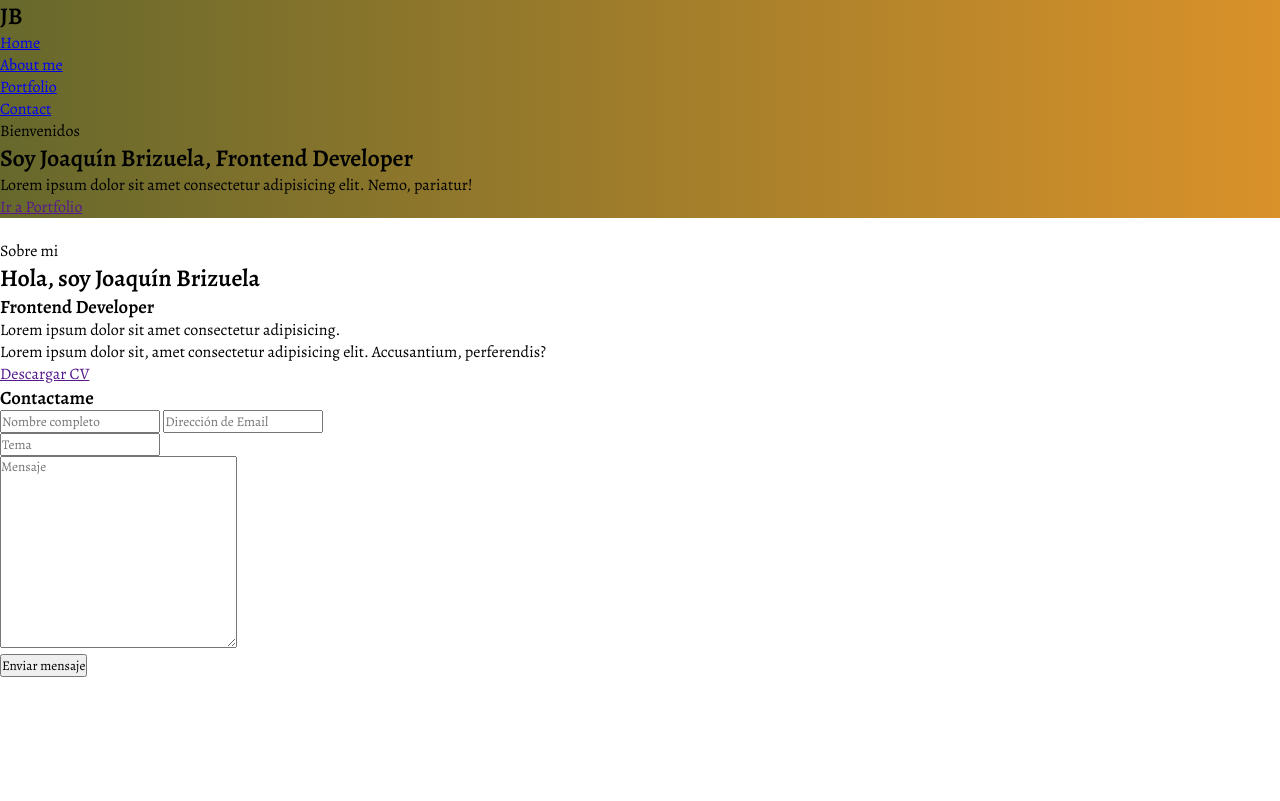
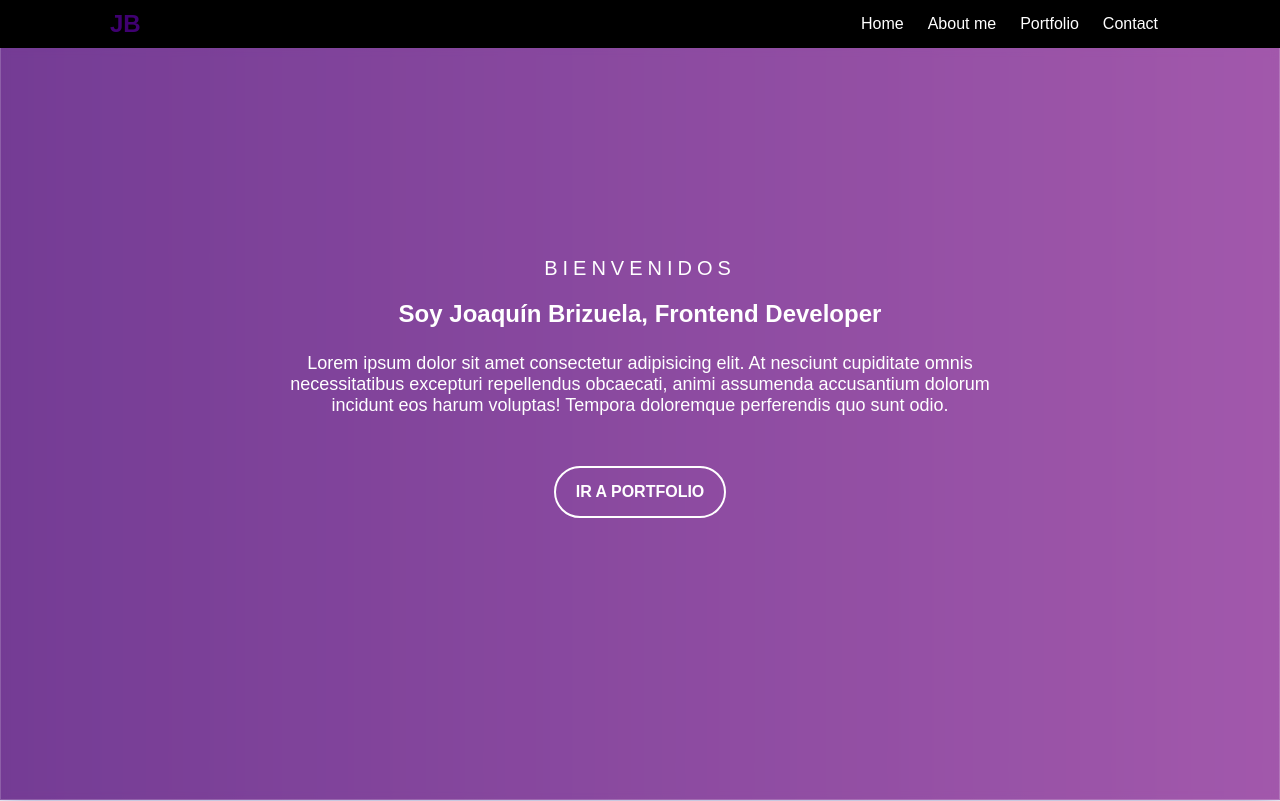
Before and after one commit to JoaquinBrizuela23/portfolio, a plain HTML site: page index.html in a window 1280 px wide. Shown: the top 801 px of the page. Drawn offline with nearby package versions, Linux system fonts and the light colour scheme; a web font is replaced by a local one.

Commit message:
bienvenida css

```diff
--- a/css/style.css
+++ b/css/style.css
@@ -1,24 +1,123 @@
-@import url('https://fonts.googleapis.com/css2?family=Alegreya:wght@400;500;600&display=swap');
+
+ @import url('https://fonts.cdnfonts.com/css/souvenir');
+ @import url('https://fonts.cdnfonts.com/css/marvin');
+
 *{
     margin:  0;
     padding: 0;
     box-sizing: border-box;
-    font-family: 'Alegreya';
+    font-family: 'Souvenir', sans-serif;
 }
 
 #start{
-    background: linear-gradient(to right,#000000,#1A4D2E, #FF9F29 );
+    background: linear-gradient(to right,#000000,#150050, #3F0071, #8B2F97);
     background-size: 400% 400%;
-    animation: background1 13s ease-in-out infinite;
+    height: 100vh;
+    background-size: 400% 400%;
+    animation: background1 10s ease-in-out infinite ;
 }
-@keyframes background1 {
-    0% {
+@keyframes background1{
+    0%{
         background-position: 0 50%;
     }
     50%{
         background-position: 100% 50%;
     }
     100%{
-        background-position: 0% 50%;
+        background-position: 0 50%;
     }
 }
+
+#start .content header {
+    background-color: #000000;
+    position: fixed;
+    width: 100%;
+    z-index: 100;
+    top:0;
+}
+
+#start .content header .header-content{
+    max-width: 1100px;
+    margin: auto;
+    display: flex;
+    justify-content: space-between;
+    align-items: center;
+    padding: 10px 20px;
+}
+
+#start .content header .header-content h1{
+    text-align: center;
+    color:#3F0071;
+    font-family: 'Marvin', sans-serif;;
+}
+
+#start .content header .header-content nav ul{
+    list-style: none;
+    display: flex;
+    align-items: center;
+}
+#start .content header .header-content nav ul li a{
+    text-decoration: none;
+    color: #fff;
+    margin: 0 12px;
+    font-weight: 400;
+    transition: .5s;
+    font-family: 'Marvin', sans-serif;
+}
+#start .content header .header-content nav ul li a:hover{
+    color:#FF9F29;
+}
+
+#start .content .presentation{
+    max-width: 100;
+    height: 100vh;
+    margin: auto;
+    color: #fff;
+    display: flex;
+    flex-direction: column;
+    align-items: center;
+    justify-content: center;
+    background: rgba( 255, 255, 255, 0.2 );
+box-shadow: 0 8px 32px 0 rgba( 31, 38, 135, 0.37 );
+backdrop-filter: blur( 4px );
+-webkit-backdrop-filter: blur( 4px );
+border: 1px solid rgba( 255, 255, 255, 0.18 );
+}
+
+#start .content .presentation .welcome{
+    font-size: 20px;
+    margin-bottom: 20px;
+    text-transform: uppercase;
+    letter-spacing: 5px;
+    font-family: 'Marvin', sans-serif;
+}
+
+#start .content .presentation .welcome h2{
+    font-size: 55px;
+    margin-bottom: 25px;
+    text-align: center;
+}
+
+#start .content .presentation .description{
+    max-width: 700px;
+    margin: 25px auto;
+    font-size: 18px;
+    text-align: center;
+}
+
+#start .content .presentation a{
+    text-decoration: none;
+    display: inline-block;
+    margin: 25px;
+    padding: 15px 20px;
+    border: 2px solid #fff;
+    border-radius: 50px;
+    color: #fff;
+    font-weight: bold;
+    text-transform: uppercase;
+    transition: .5s;
+}
+
+#start .content .presentation a:hover{
+    background-color: #FF9F29;
+}
--- a/index.html
+++ b/index.html
@@ -24,9 +24,9 @@
         </div>
       </header>
       <div class="presentation">
-        <p class="welcome"> Bienvenidos </p>
-        <h2 class="glitch">Soy Joaquín Brizuela, Frontend Developer</h2>
-        <p class="description">Lorem ipsum dolor sit amet consectetur adipisicing elit. Nemo, pariatur!</p>
+        <p class="welcome">Bienvenidos</p>
+        <h2>Soy Joaquín Brizuela, Frontend Developer</h2>
+        <p class="description">Lorem ipsum dolor sit amet consectetur adipisicing elit. At nesciunt cupiditate omnis necessitatibus excepturi repellendus obcaecati, animi assumenda accusantium dolorum incidunt eos harum voluptas! Tempora doloremque perferendis quo sunt odio.</p>
         <a href="">Ir a Portfolio</a>
       </div>
     </div>
```
